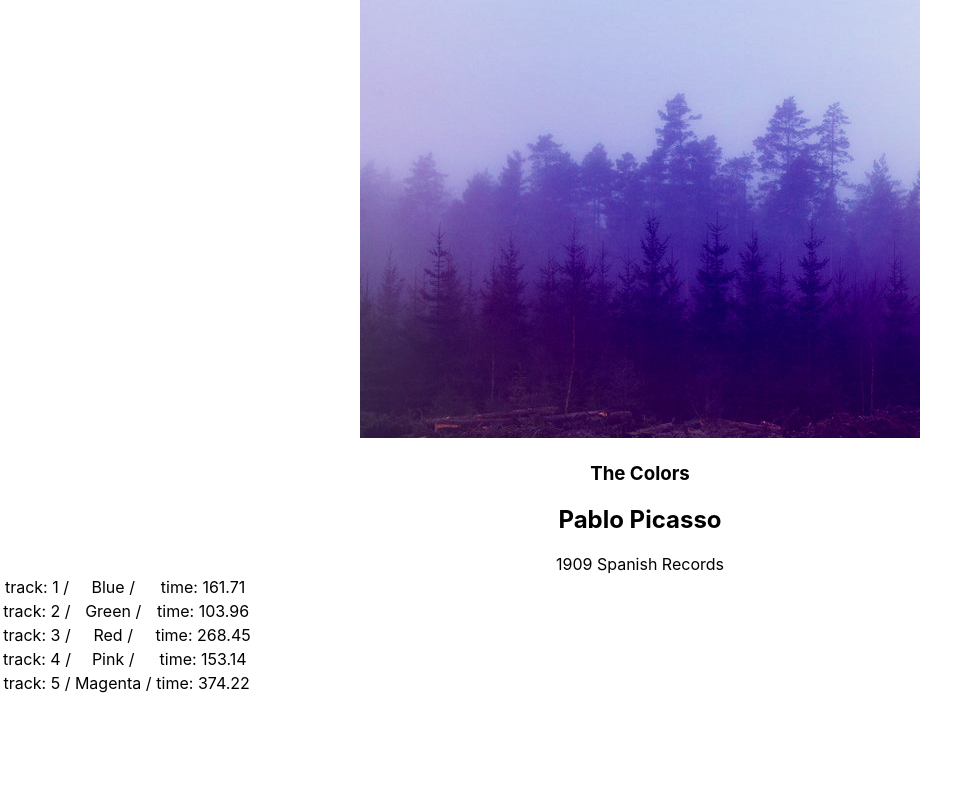
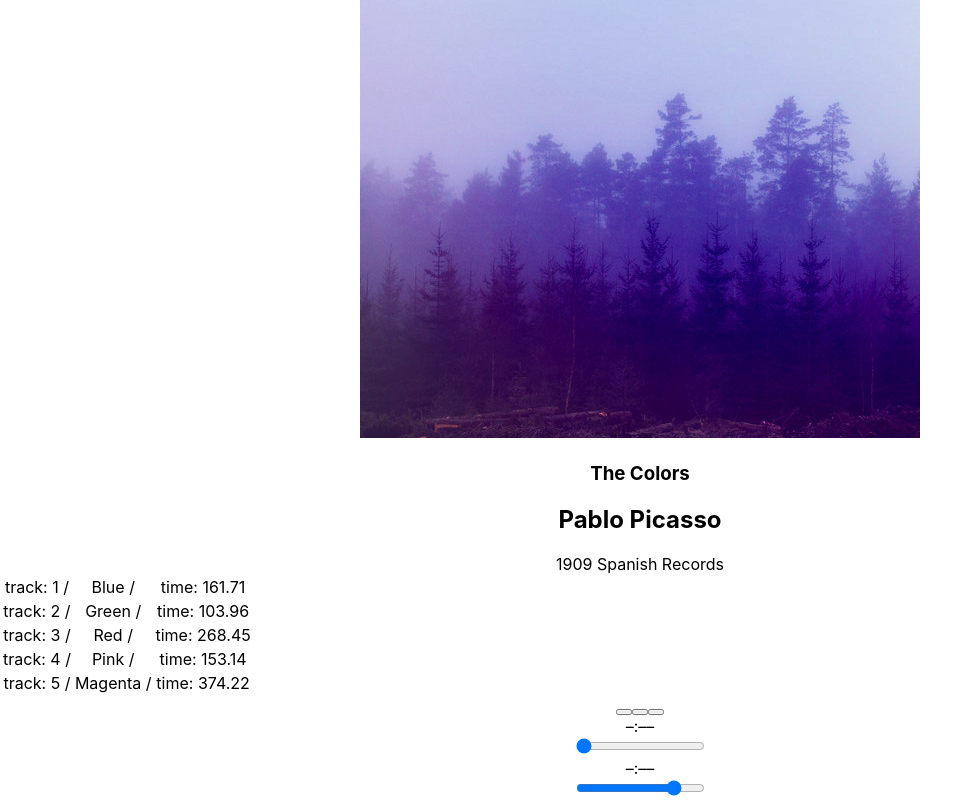
Before and after one commit to Anung-Un-Rama/block-jams-react, a React (Create React App) app: page /album/the-colors in a window 1280 px wide. Shown: the part 224-1024 px from the top of the page, without its empty margins (0-980 px from the left). Before the commit the page ends 920 px from the top, so only its background shows below. Built offline with nearby package versions, Linux system fonts and the light colour scheme.

Commit message:
added playback bar

```diff
--- a/src/components/Album.js
+++ b/src/components/Album.js
@@ -1,5 +1,6 @@
 import React, { Component } from 'react';
 import albumData from './../data/albums';
+import PlayerBar from './PlayerBar';
 
 class Album extends Component {
   constructor(props) {
@@ -48,6 +49,11 @@
           </tbody>
 
         </table>
+        <PlayerBar
+          isPlaying={this.state.isPlaying}
+          currentSong={this.state.currentSong}
+          handleSongClick={() => this.handleSongClick(this.state.currentSong)}
+        />
       </section>
     );
   }
--- /dev/null
+++ b/src/components/PlayerBar.js
@@ -0,0 +1,33 @@
+import React, {Component} from 'react';
+
+class PlayerBar extends Component {
+  render() {
+    return (
+      <section className="Player-bar">
+      <section id="buttons">
+         <button id="previous">
+           <span className="ion-skip-backward"></span>
+         </button>
+         <button id="play-pause" onClick={this.props.handleSongClick}>
+           <span className={this.props.isPlaying ? 'ion-pause' : 'io-play'}></span>
+         </button>
+         <button id="next">
+           <span className="ion-skip-forward"></span>
+         </button>
+       </section>
+       <section id="time-control">
+         <div className="current-time">–:––</div>
+         <input type="range" className="seek-bar" value="0" />
+         <div className="total-time">–:––</div>
+       </section>
+       <section id="volume-control">
+         <div className="icon ion-volume-low"></div>
+         <input type="range" className="seek-bar" value="80" />
+         <div className="icon ion-volume-high"></div>
+       </section>
+      </section>
+    );
+  }
+}
+
+export default PlayerBar;
```
Also changed, not shown: src/components/Library.js (indentation only).
